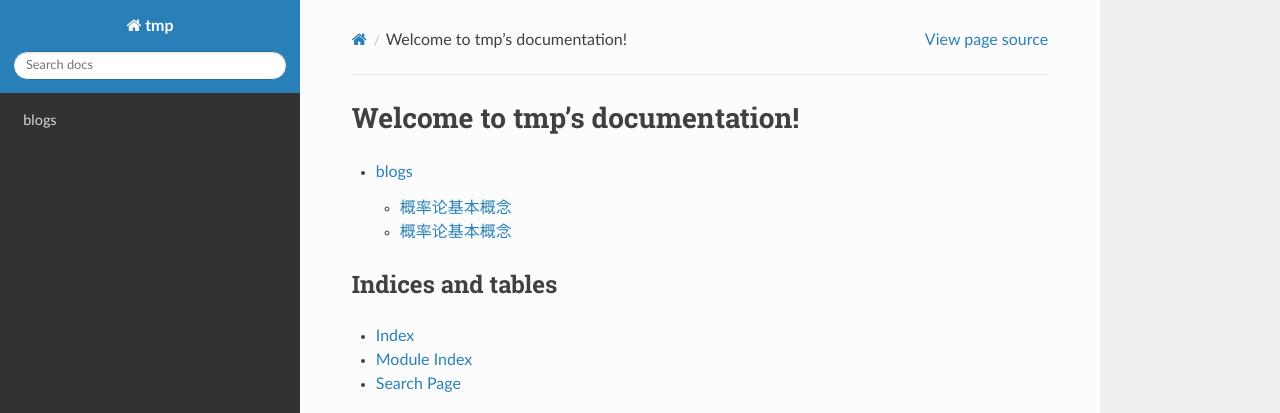
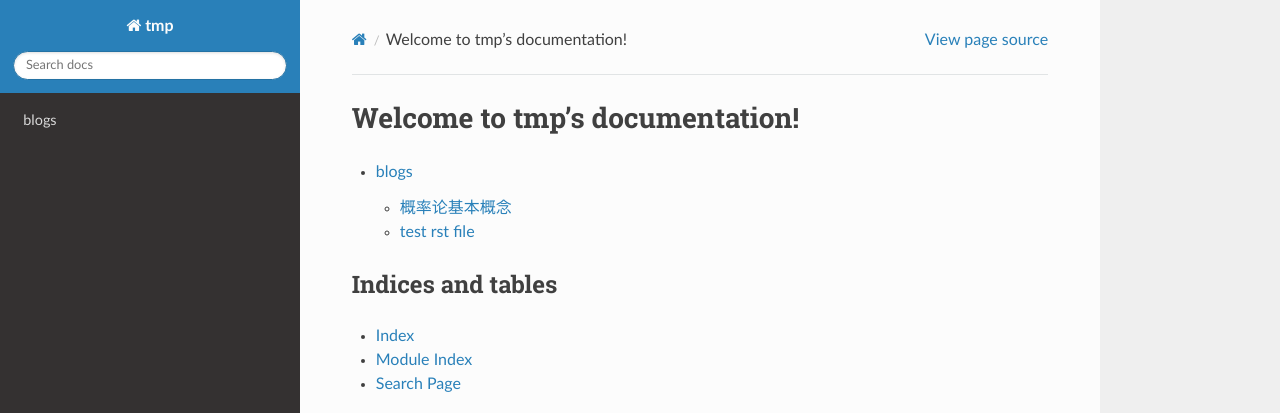
Before and after one commit to SolveProb/MyDocs, a Sphinx documentation site: the page built from docs/index.rst, in a window 1280 px wide. Shown: the top 413 px of the page. Built offline with Sphinx 7.4.7 and the Read the Docs theme 2.0.0, drawn with Linux system fonts in a browser that asks for light colours.

Commit message:
test rst

```diff
--- a/docs/blogs/2023_09/random_variablerst.rst
+++ b/docs/blogs/2023_09/random_variablerst.rst
@@ -1,11 +1,9 @@
-====================================
-概率论基本概念
-====================================
+======================================
+test rst file
+======================================
 
+.. note::
+    test note
 
-------------------------------------------------------
-基本概念
-------------------------------------------------------
-
-
-test
+.. warning::
+    test warning
```
